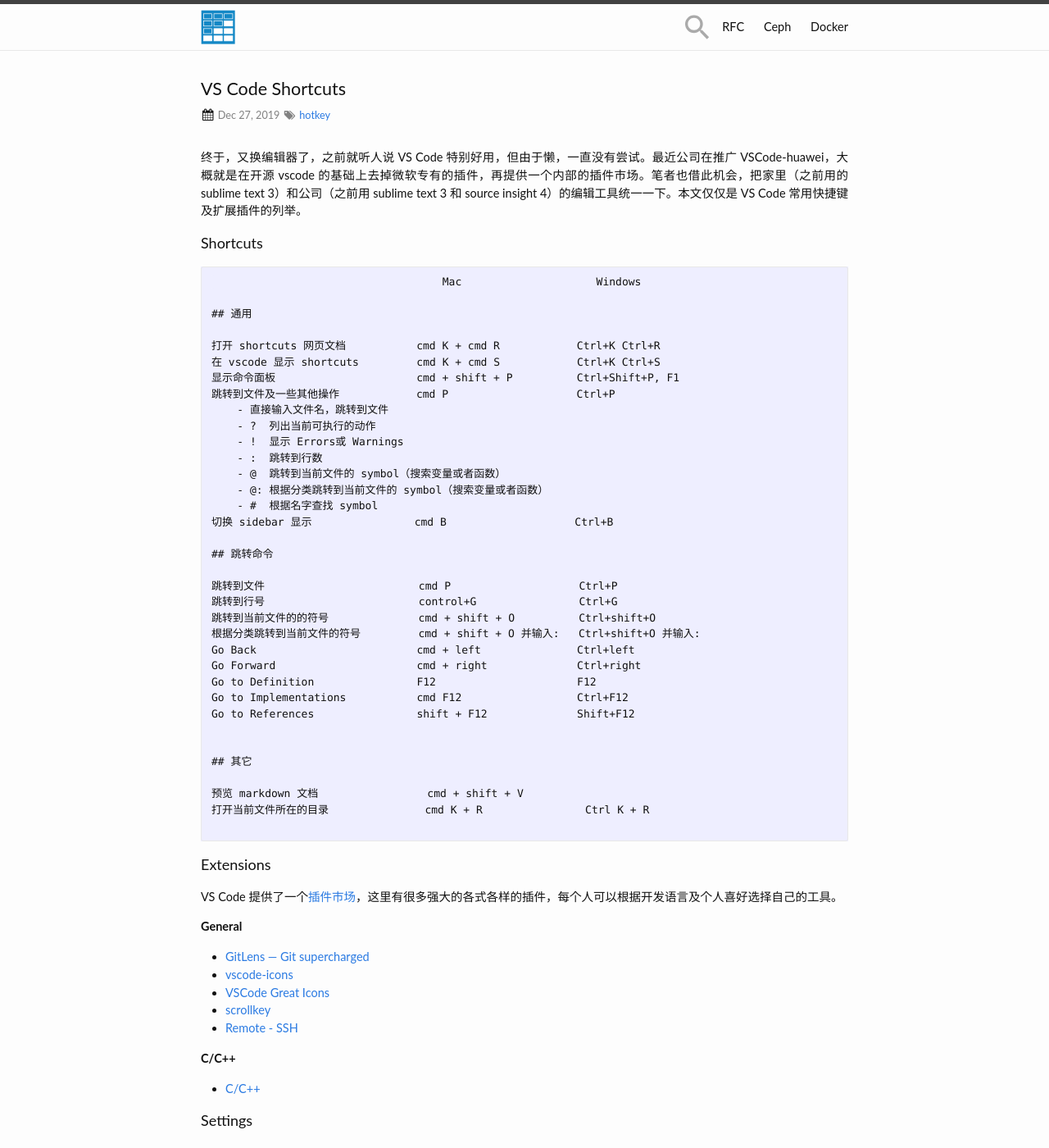
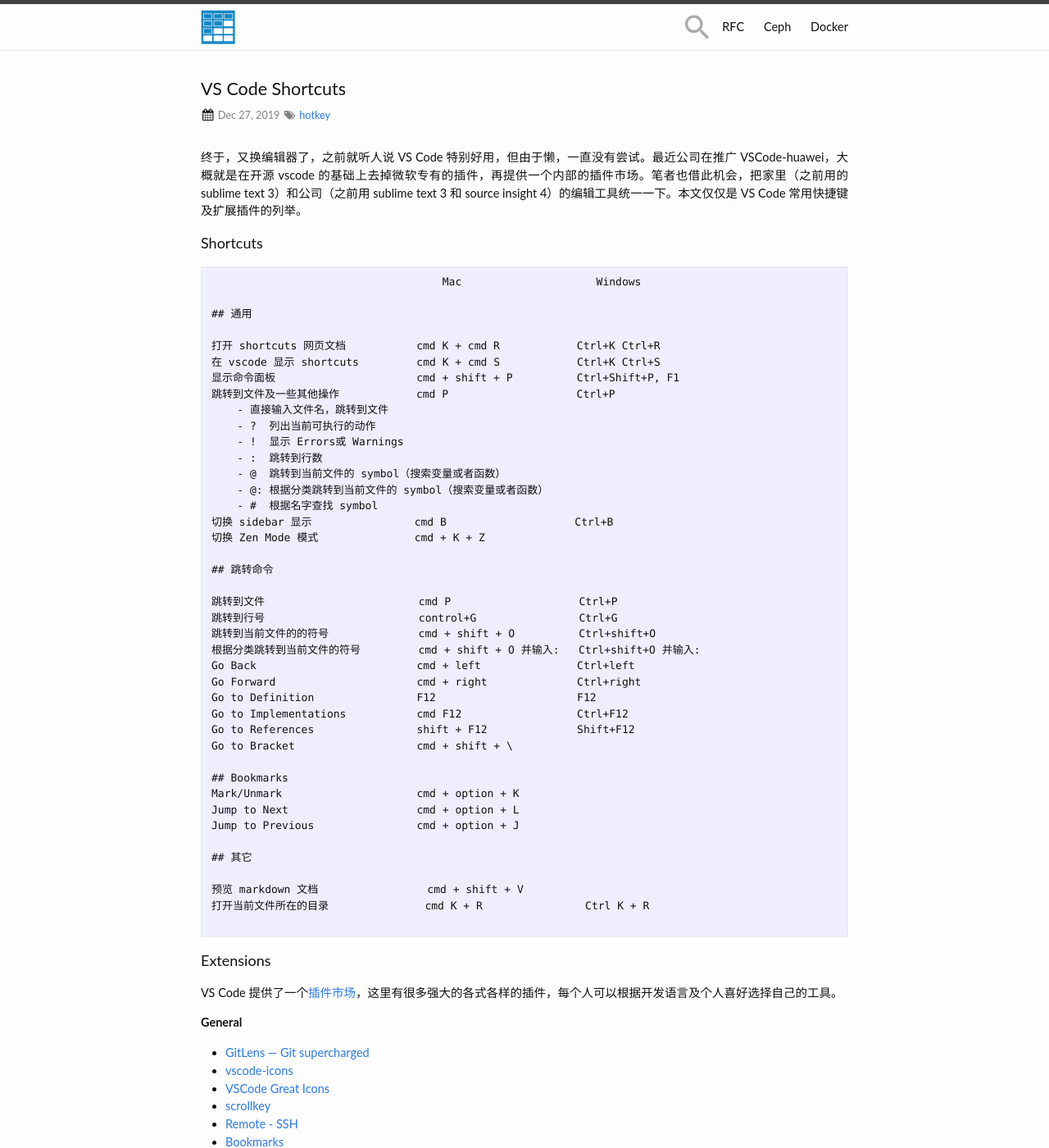
Before and after one commit to zhjwpku/zhjwpku.github.io, a Jekyll site: the page built from _posts/2019-12-27-vscode-shortcuts.md, in a window 1280 px wide and 1400 px high. Shown: the whole window at 82% size. Built offline with Jekyll 4.4.1, drawn with Linux system fonts in a browser that asks for light colours; comment, search, counter and statistics services are not loaded; some of the changed text lies outside the part shown.

Commit message:
Bookmarks and Bracket Pair Colorizer
Signed-off-by: Zhao Junwang <zhjwpku@gmail.com>

```diff
--- a/_posts/2019-12-27-vscode-shortcuts.md
+++ b/_posts/2019-12-27-vscode-shortcuts.md
@@ -27,6 +27,7 @@
     - @: 根据分类跳转到当前文件的 symbol（搜索变量或者函数）
     - #  根据名字查找 symbol
 切换 sidebar 显示                cmd B                    Ctrl+B
+切换 Zen Mode 模式               cmd + K + Z
 
 ## 跳转命令
 
@@ -39,7 +40,12 @@
 Go to Definition                F12                      F12
 Go to Implementations           cmd F12                  Ctrl+F12
 Go to References                shift + F12              Shift+F12
+Go to Bracket                   cmd + shift + \
 
+## Bookmarks
+Mark/Unmark                     cmd + option + K
+Jump to Next                    cmd + option + L
+Jump to Previous                cmd + option + J
 
 ## 其它
 
@@ -59,6 +65,8 @@
 - [VSCode Great Icons][vscode-great-icons]
 - [scrollkey][scrollkey]
 - [Remote - SSH][remote-ssh]
+- [Bookmarks][bookmarks]
+- [Bracket Pair Colorizer 2][bracket-pair-colorizer]
 
 **C/C++**
 
@@ -161,3 +176,7 @@
 [scrollkey]: https://marketplace.visualstudio.com/items?itemName=74th.scrollkey
 [remote-ssh]: https://marketplace.visualstudio.com/items?itemName=ms-vscode-remote.remote-ssh
 [ssh-with-vscode-without-internet]: https://stackoverflow.com/questions/56718453/ssh-with-vscode-without-internet
+[bookmarks]: https://github.com/alefragnani/vscode-bookmarks
+[bracket-pair-colorizer]: https://github.com/CoenraadS/Bracket-Pair-Colorizer-2
+[rH1RTwaAeGc]: https://www.youtube.com/watch?v=rH1RTwaAeGc
+[x5GzCohd4eo]: https://www.youtube.com/watch?v=x5GzCohd4eo
```
Also changed, not shown: other parts of _posts/2019-12-27-vscode-shortcuts.md (+8 -1 lines).
